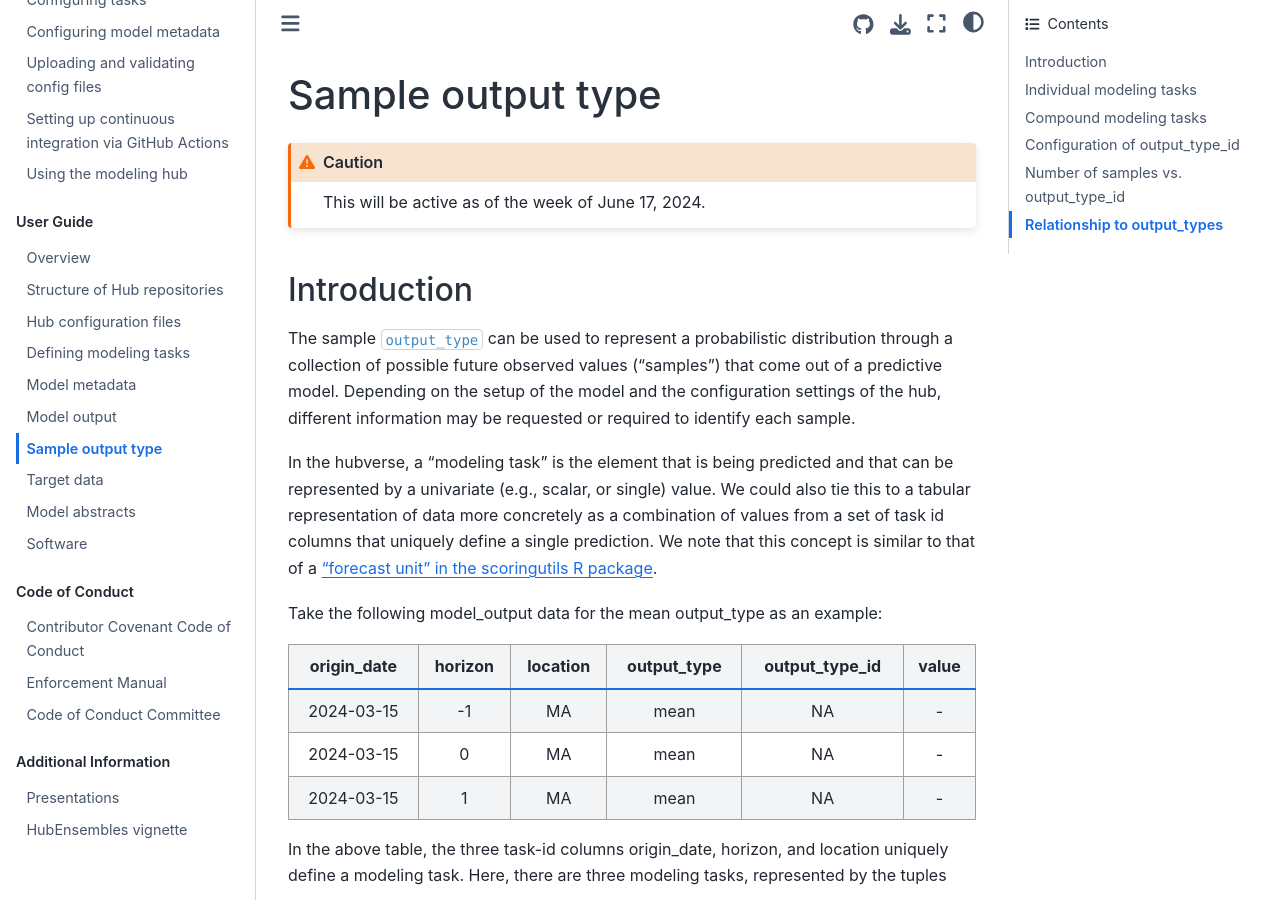
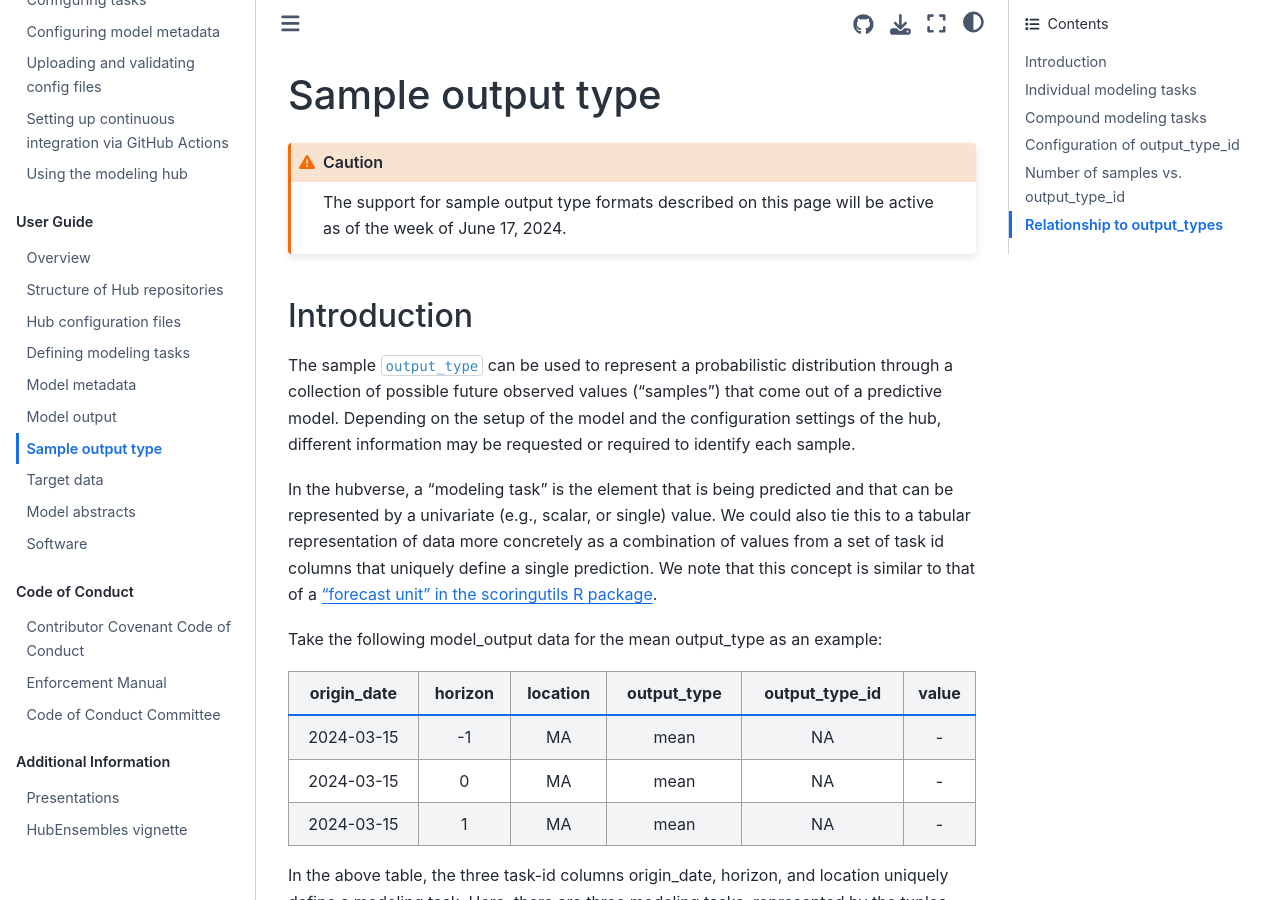
Before and after one commit to hubverse-org/hubDocs, a Sphinx documentation site: the page built from docs/source/user-guide/sample-output-type.md, in a window 1280 px wide and 900 px high. Built offline with Sphinx 7.4.7 and the Sphinx Book theme 1.1.4, drawn with Linux system fonts in a browser that asks for light colours.

Commit message:
Update sample-output-type.md

````diff
--- a/docs/source/user-guide/sample-output-type.md
+++ b/docs/source/user-guide/sample-output-type.md
@@ -1,7 +1,7 @@
 # Sample output type
 
 ```{caution}
-This will be active as of the week of June 17, 2024.
+The support for sample output type formats described on this page will be active as of the week of June 17, 2024.
 ```
 
 ## Introduction
````
